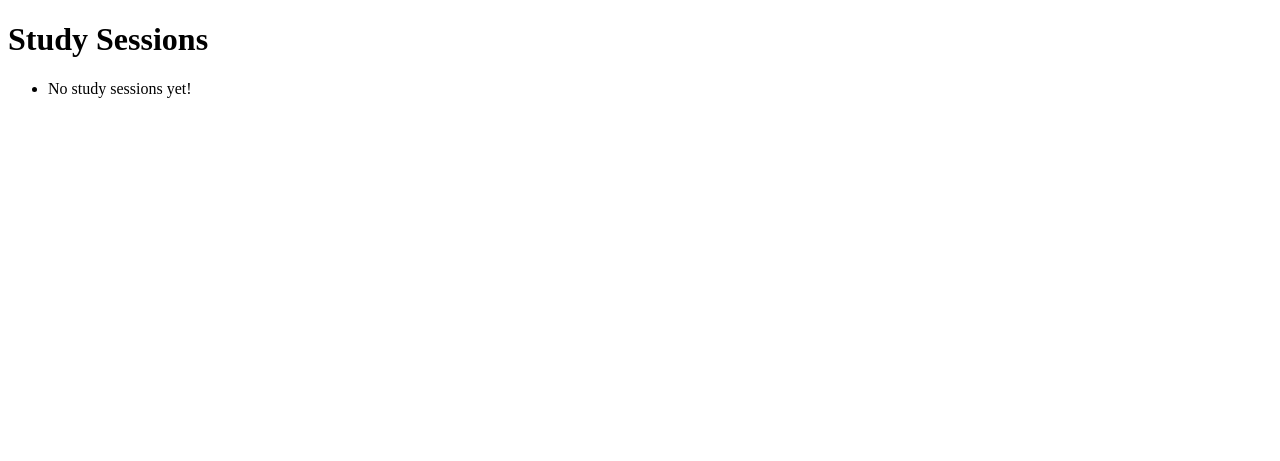
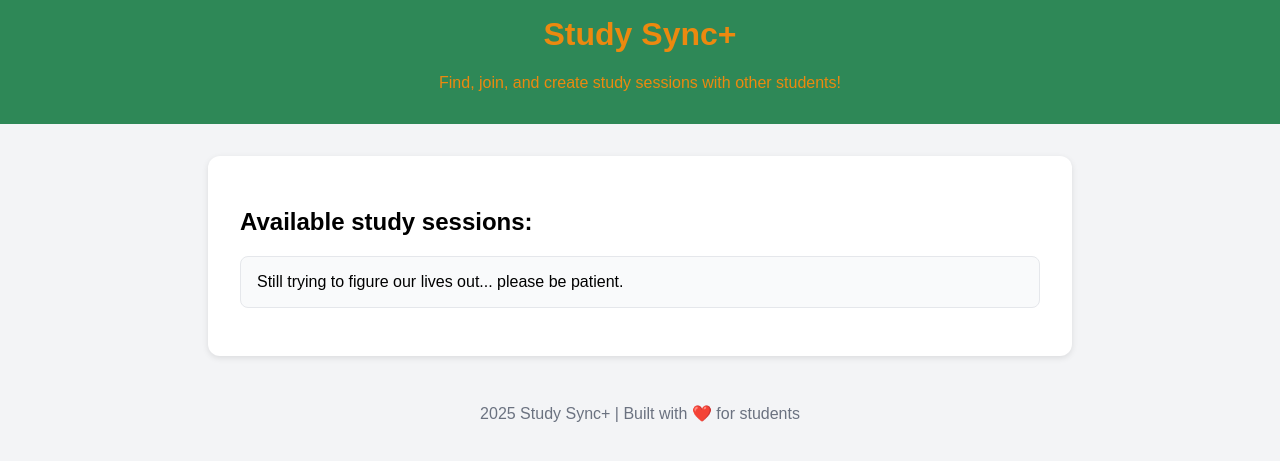
Before and after one commit to LeinaD-San/Software_Project_Fall25, a Flask app: page / in a window 1280 px wide. Shown: the top 461 px of the page. Run offline with Flask 3, Linux system fonts and the light colour scheme.

Commit message:
added some edits to the html file, still need to make different ones.

```diff
--- a/templates/index.html
+++ b/templates/index.html
@@ -2,10 +2,81 @@
 <html lang="en">
 <head>
     <meta charset="UTF-8">
-    <title> Study Buddy +</title>
+    <title> Study Sync+</title>
+    <style>
+        /* Style the body */
+        body
+        {
+            font-family: Arial, sans-serif;
+            margin: 20px;
+            background-color:#f3f4f6;
+            margin: 0;
+            padding: 0;
+        }
+
+        /*Navigation bar*/
+        header
+        {
+            background-color: #2E8857;
+            color: rgb(236, 137, 15);
+            text-align: center;
+            padding: 1rem 0;
+        }
+
+        /*container for content*/
+        main
+        {
+            max-width: 800px;
+            margin: 2rem auto;
+            background-color: white;
+            padding: 2rem;
+            border-radius: 12px;
+            box-shadow: 0 2px 6px rgba(0,0,0,0.1);
+        }
+
+        h1{
+            margin-top: 0;
+        }
+
+        /*sessions list styling*/
+        ul{
+            list-style-type: none;
+            padding: 0;
+        }
+
+        li{
+            background-color: #f9fafb;
+            border: 1px solid #e5e7eb;
+            margin-bottom: 1rem;
+            padding: 1rem;
+            border-radius: 8px;
+        }
+
+        li strong{
+            color: #374151;
+            font-size: 1.1em;
+        }
+
+        .empty-message {
+            text-align: center;
+            color: #6b7280;
+        }
+
+        footer {
+            text-align: center;
+            color: #6b7280;
+            margin-top: 3rem;
+        }
+
+    </style>
 </head>
 <body>
-    <h1>Study Sessions </h1>
+    <header>
+        <h1>Study Sync+ </h1>
+        <p>Find, join, and create study sessions with other students!</p>
+    </header>
+    <main>
+        <h2> Available study sessions:</h2>
         <ul>
             {% for Session in sessions %}
                 <li>
@@ -14,8 +85,13 @@
                     Date: {{ session.session_time.strftime(' %Y-%m-%d %H:%M') }}
                 </li>
             {% else %}
-            <li>No study sessions yet!</li>
+                <li>Still trying to figure our lives out... please be patient. </li>
             {% endfor %}
         </ul>
+    </main>
+
+    <footer>
+        2025 Study Sync+ | Built with ❤️ for students
+    </footer>
 </body>
 </html>
```
Lines whose indentation alone changed are shown as unchanged.
